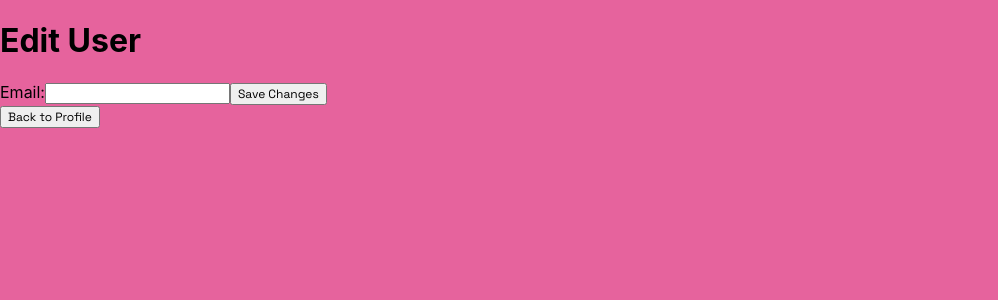
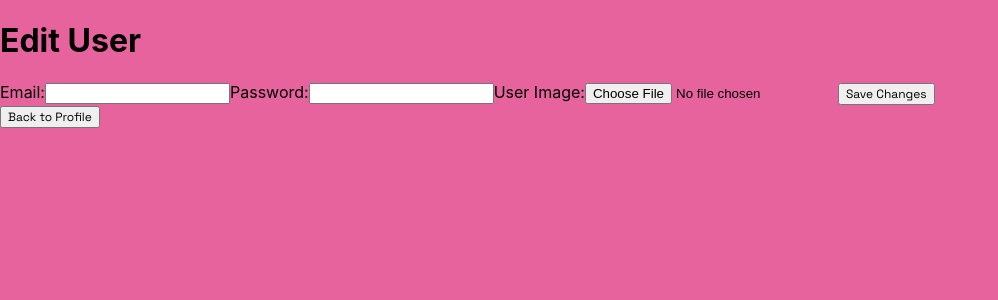
Before and after one commit to zuzmoskvic/module3-project-frontend, a React (Create React App) app: page /editUser/1 in a window 1280 px wide. Shown: the top 300 px of the page, without its empty margins (0-998 px from the left). Built offline with nearby package versions, Linux system fonts and the light colour scheme.

Commit message:
userImage and password edit funcionality add

```diff
--- a/src/components/DeleteUser.jsx
+++ b/src/components/DeleteUser.jsx
@@ -5,7 +5,7 @@ import axios from "axios";
 import { API_URL } from '../config/config.index';
 
 function DeleteUser() {
-  const { user, setUser, removeToken, isLoggedIn, setIsLoggedIn } = useContext(AuthContext);
+  const { user} = useContext(AuthContext);
   const { userId } = useParams();
 
   const gotToken = localStorage.getItem("authToken");
@@ -20,8 +20,7 @@ function DeleteUser() {
           .get(`${API_URL}/auth/deleteUser/${userId}`, {
             headers: { authorization: `Bearer ${gotToken}` },
           })
-          .then((response) => {
-            console.log(response.data.email, "response DELETEUSER FRONTEND");
+          .then(() => {
           })
           .catch((error) => {
             console.log(error);
@@ -44,7 +43,7 @@ function DeleteUser() {
           headers: { authorization: `Bearer ${gotToken}` },
         });
 
-        navigate("/login");
+        navigate("/signup");
       } catch (err) {
         console.log("There was an error while eliminating the user account", err);
       }
@@ -55,6 +54,7 @@ function DeleteUser() {
     <div>
 
       <button onClick={handleDeleteAccount}>Delete Account</button>
+
     </div>
   );
 }
--- a/src/components/EditUser.jsx
+++ b/src/components/EditUser.jsx
@@ -12,8 +12,8 @@ function EditUser() {
   const navigate = useNavigate();
 
   const [email, setEmail] = useState("");
-  //const [userImage, setUserImage] = useState("");
-  //const [password, setPassword] = useState("");
+  const [userImage, setUserImage] = useState("");
+  const [password, setPassword] = useState("");
   const [errorMessage, setErrorMessage] = useState(undefined);
 
   const gotToken = localStorage.getItem("authToken")
@@ -42,25 +42,21 @@ function EditUser() {
     }
   }, [userId]);
 
-  /*const handleEmail = (e) => setEmail(e.target.value);
+ const handleEmail = (e) => setEmail(e.target.value);
+ const handlePassword = (e) => setPassword(e.target.value);
+ const handleUserImage = (e) => setUserImage(e.target.files[0]);
 
-  const handleEditUser = (e) => {
-    e.preventDefault();
 
-axios
-.put
-(`${API_URL}/auth/editUser/${userId}`, {email})
-.then((response) => {
-  console.log(response.data)
-})*/
- const handleEmail = (e) => setEmail(e.target.value);
 const handleEditUser = (e) => {
   e.preventDefault();
-  const requestBody = { email };
+  const formData = new FormData();
+  formData.append("email", email);
+  formData.append("userImage", userImage);
+  formData.append("password", password);
 
 
-  axios
-  .put(`${API_URL}/auth/editUser/${userId}`,requestBody, {
+   axios
+  .put(`${API_URL}/auth/editUser/${userId}`, formData , {
     headers: { authorization: `Bearer ${gotToken}` },
   })
     .then(() => {
@@ -72,40 +68,19 @@ const handleEditUser = (e) => {
 };
 
 
-
-
-
-
-
-
-
-    /*try {
-      const gotToken = localStorage.getItem("authToken");
-      axios
-        .post(`http://localhost:5005/auth/editUser/${userId}`, userToEdit, {
-          headers: { authorization: `Bearer ${gotToken}` },
-        })
-        .then(() => {
-          navigate("/profile");
-        })
-        .catch((error) => {
-          console.log(error);
-          setErrorMessage("There was an error editing the user. Please try again.");
-        });
-    } catch (error) {
-      console.log(error);
-      setErrorMessage("There was an error editing the user. Please try again.");
-    }
-  };*/
-
-  return (
+return (
     <div className="EditUserPage">
       <h1>Edit User</h1>
 
-    <form onSubmit={handleEditUser} >
+    <form onSubmit={handleEditUser} enctype="multipart/form-data" >
         <label>Email:</label>
         <input type="email" name="email" value={email} onChange={handleEmail} />
 
+        <label>Password:</label>
+        <input type="password" name="password" value={password} onChange={handlePassword} />
+
+        <label>User Image:</label>
+        <input type="file" name="userImage" onChange={handleUserImage} />
 
 
         <button type="submit">Save Changes</button>
```
